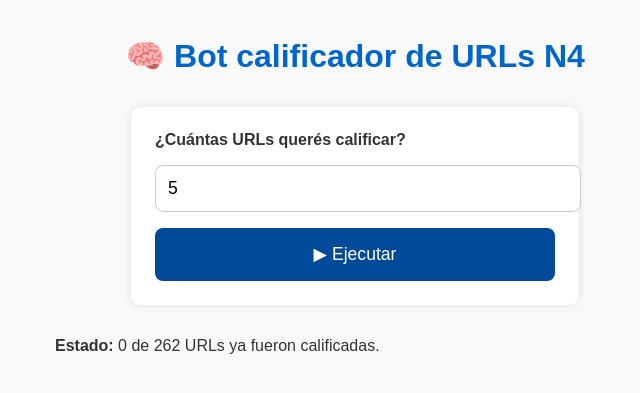
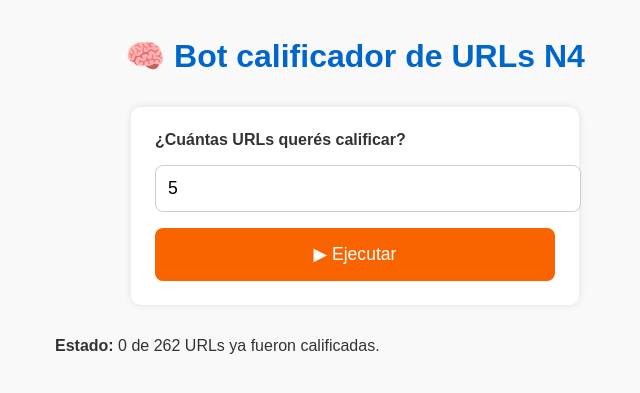
Before and after one commit to gggurrieri/bot_galicia_n4_web_final, a Flask app: page / in a window 1280 px wide, with the pointer over the restyled element. Shown: the top 393 px of the page, without its empty margins (285-925 px from the left). Run offline with Flask 3, Linux system fonts and the light colour scheme.

```diff
--- a/templates/index.html
+++ b/templates/index.html
@@ -43,7 +43,7 @@
       cursor: pointer;
     }
     button:hover {
-      background-color: #004a99;
+      background-color: #fa6400;
     }
     p, h3, pre {
       max-width: 600px;
```
